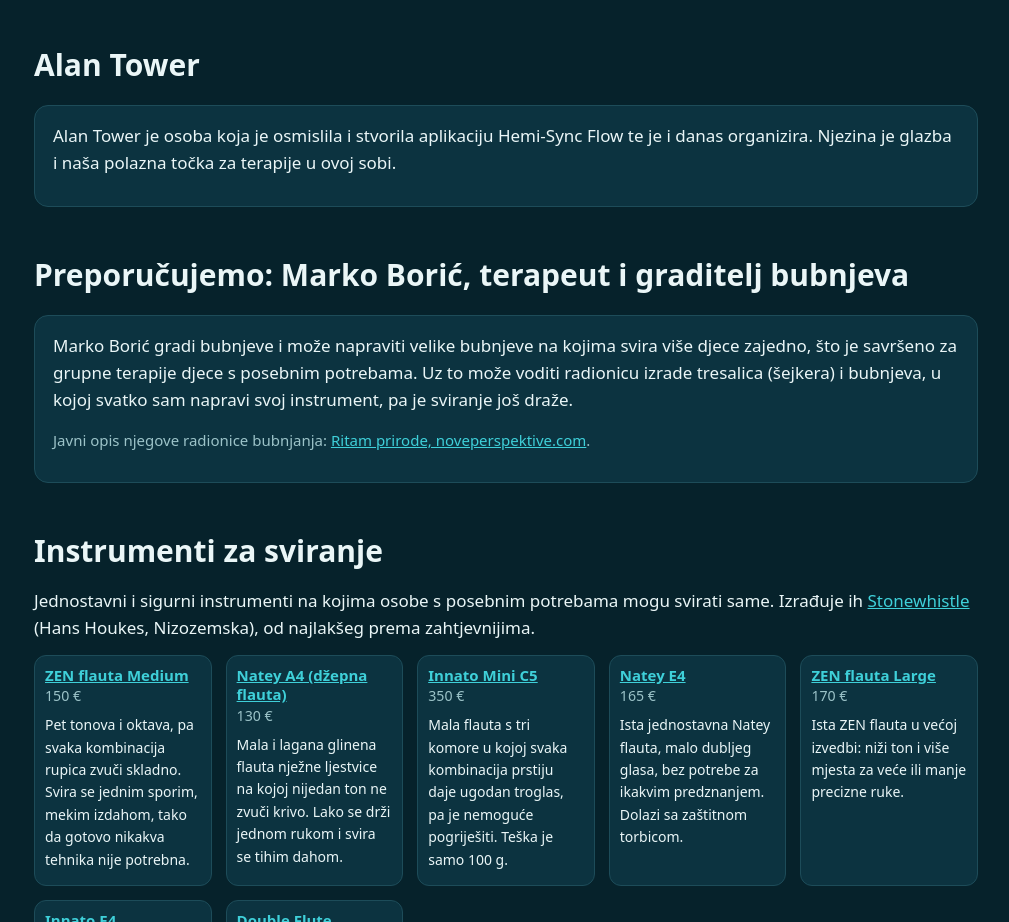
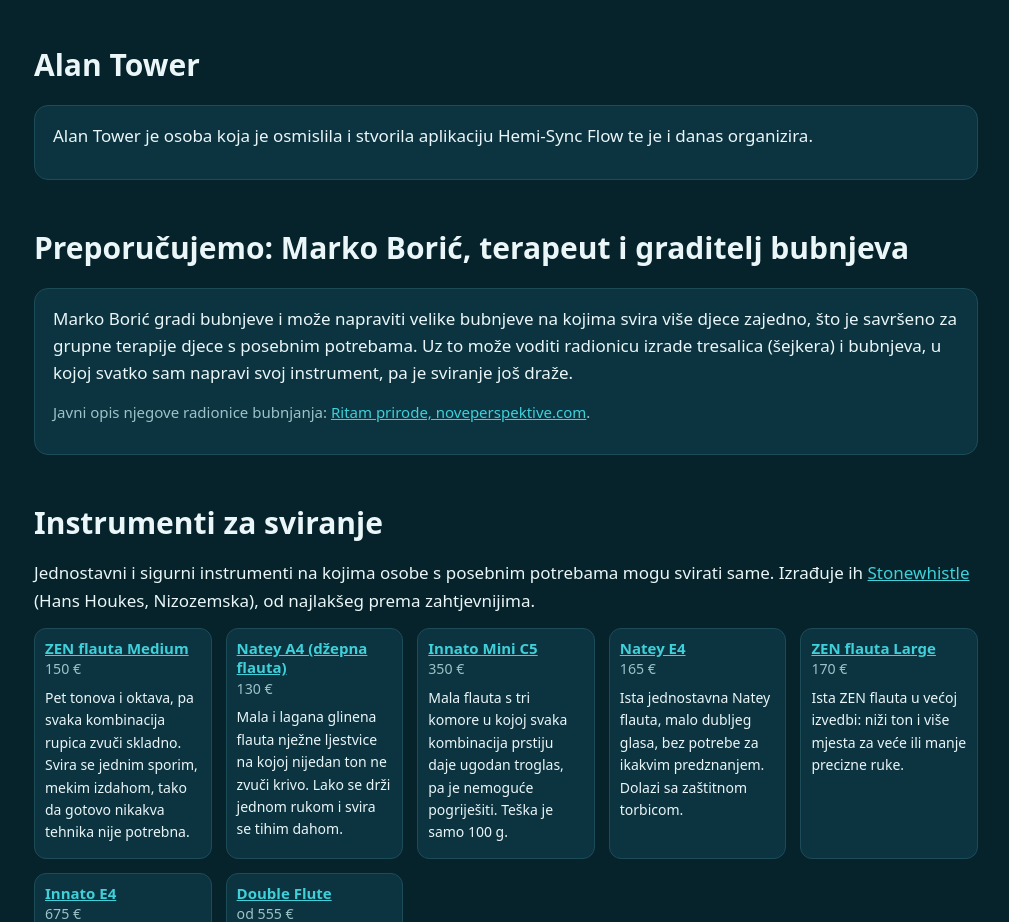
Before and after one commit to markoboskoauroville/MARKOBOSKO_THERAPIES, a plain HTML site: page site/index.html in a window 1280 px wide. Shown: the part 3685-4607 px from the top of the page, without its empty margins (134-1143 px from the left). Drawn offline with Linux system fonts and the light colour scheme; no server answers.

```diff
--- a/site/index.html
+++ b/site/index.html
@@ -85,7 +85,7 @@
 
 <h2>Alan Tower</h2>
 <div class="card">
-<p>Alan Tower je osoba koja je osmislila i stvorila aplikaciju Hemi-Sync Flow te je i danas organizira. Njezina je glazba i naša polazna točka za terapije u ovoj sobi.</p>
+<p>Alan Tower je osoba koja je osmislila i stvorila aplikaciju Hemi-Sync Flow te je i danas organizira.</p>
 </div>
 
 <h2 id="boric">Preporučujemo: Marko Borić, terapeut i graditelj bubnjeva</h2>
```
